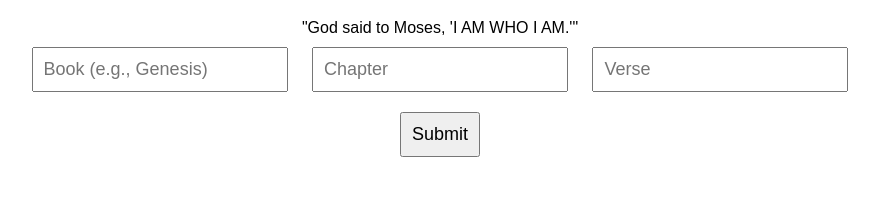
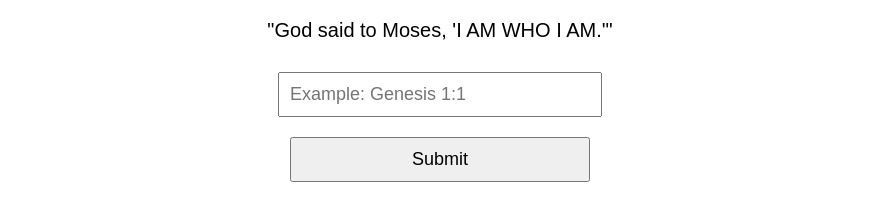
Before and after one commit to Jedominoes/BibleGuessr, a plain HTML site: page index.html in a window 1280 px wide. Shown: the part 89-310 px from the top of the page, without its empty margins (200-1079 px from the left). Drawn offline with Linux system fonts and the light colour scheme.

Commit message:
Update index.html

```diff
--- a/index.html
+++ b/index.html
@@ -2,18 +2,24 @@
 <html lang="en">
 <head>
   <meta charset="UTF-8">
-  <title>tiitt</title>
+  <title>titit</title>
   <meta name="viewport" content="width=device-width, initial-scale=1.0">
   <style>
     body {
       font-family: Arial, sans-serif;
+      text-align: center;
       padding: 20px;
-      text-align: center;
+    }
+    #verse {
+      margin-bottom: 20px;
+      font-size: 20px;
     }
     input, button {
-      margin: 10px;
       padding: 10px;
       font-size: 18px;
+      width: 80%;
+      max-width: 300px;
+      margin: 10px 0;
     }
     #result {
       margin-top: 20px;
@@ -27,13 +33,9 @@
 
   <div id="verse"></div>
 
-  <div>
-    <input type="text" id="bookInput" placeholder="Book (e.g., Genesis)">
-    <input type="number" id="chapterInput" placeholder="Chapter">
-    <input type="number" id="verseInput" placeholder="Verse">
-    <br>
-    <button onclick="checkGuess()">Submit</button>
-  </div>
+  <input type="text" id="guessInput" placeholder="Example: Genesis 1:1">
+  <br>
+  <button onclick="checkGuess()">Submit</button>
 
   <div id="result"></div>
 
```
